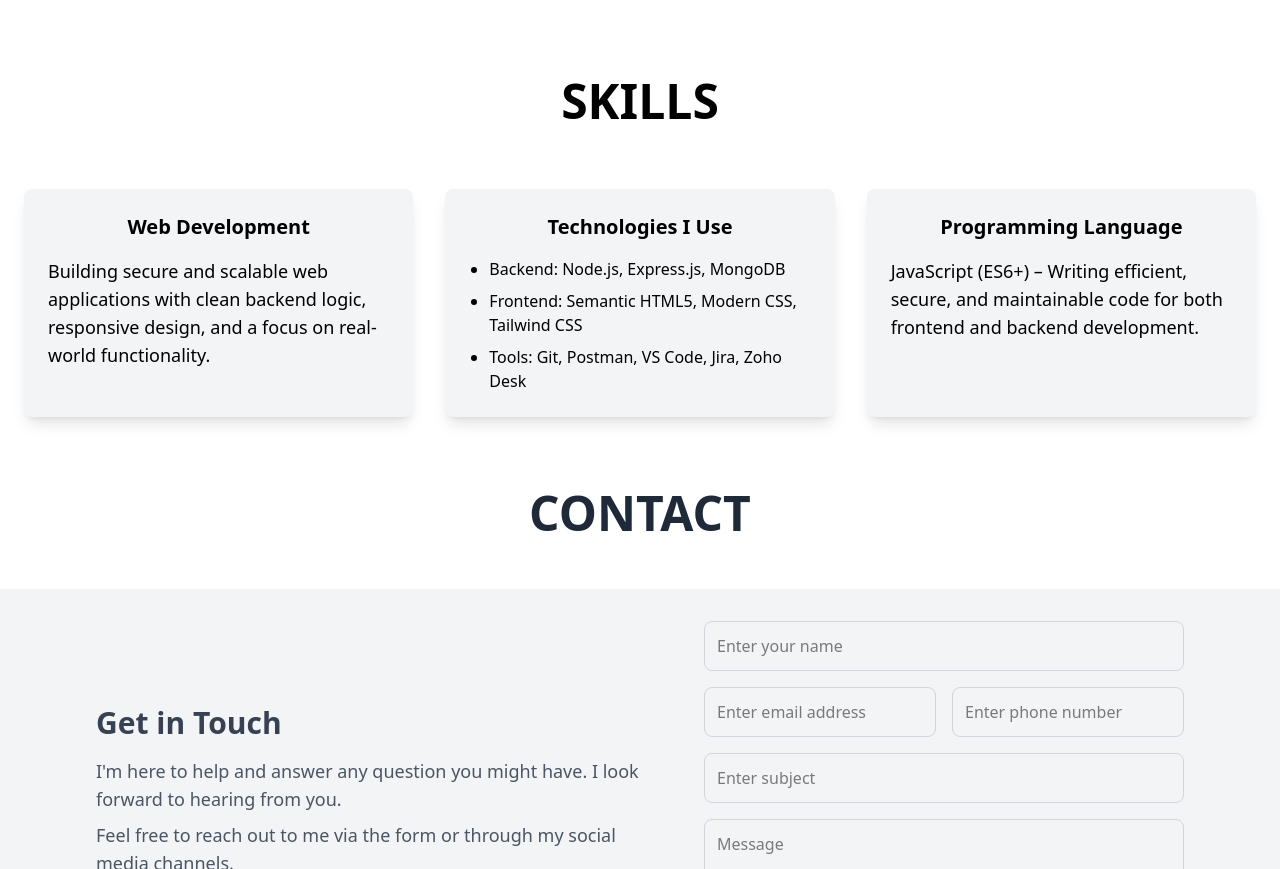
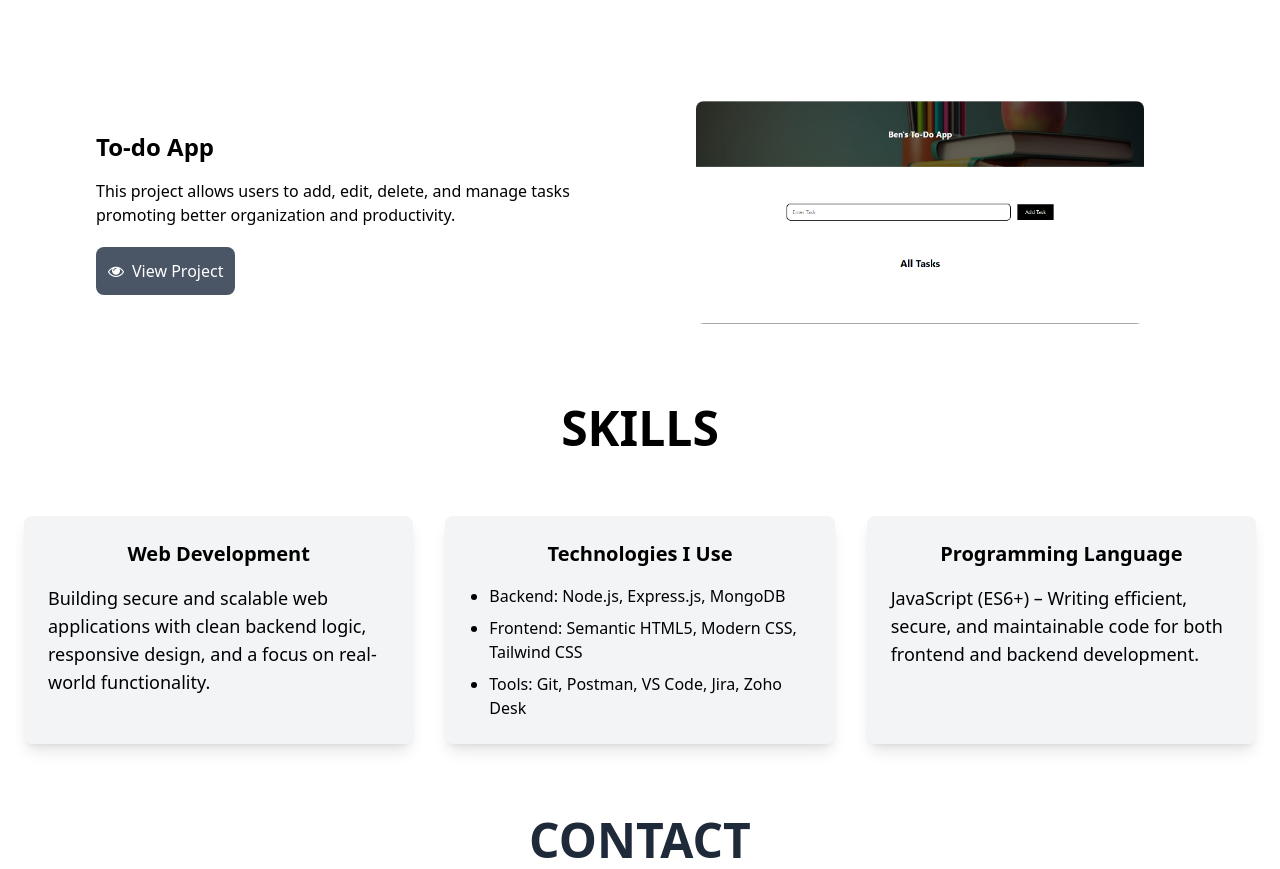
Before and after one commit to anangben/My-Portfolio, a plain HTML site: page index.html in a window 1280 px wide. Shown: the part 2164-3033 px from the top of the page. Drawn offline with nearby package versions, Linux system fonts and the light colour scheme.

Commit message:
projects updated

```diff
--- a/index.html
+++ b/index.html
@@ -258,6 +258,38 @@
         </a>
       </div>
     </section>
+
+    <!-- Project 3 -->
+    <section
+      class="flex flex-col md:flex-row justify-between items-center mt-10 p-4 md:p-8 max-w-6xl mx-auto space-y-8 md:space-y-0 md:space-x-8"
+    >
+      <!-- Text Div -->
+      <div class="w-full md:w-1/2 text-center md:text-left">
+        <h3 class="text-2xl font-bold">To-do App</h3>
+        <p class="mt-4">
+          This project allows users to add, edit, delete, and manage tasks
+          promoting better organization and productivity.
+        </p>
+        <a
+          href="https://bernard-adjetey-todo-app.netlify.app/"
+          class="inline-block mt-5"
+        >
+          <button
+            class="flex items-center justify-center gap-x-2 w-full text-black p-3 rounded-lg bg-[#4A5565] text-white hover:bg-[#2D3748] cursor-pointer"
+          >
+            <i class="fa fa-eye" aria-hidden="true"></i> View Project
+          </button>
+        </a>
+      </div>
+      <!-- Image Div -->
+      <div class="w-full md:w-1/2 flex justify-center">
+        <img
+          class="w-full max-w-sm md:max-w-md rounded-lg"
+          src="./images/todo.png"
+          alt="To-do App"
+        />
+      </div>
+    </section>
     <h2
       id="skills"
       class="text-4xl md:text-5xl font-bold text-center pt-12 pb-10"
```
Also changed, not shown: images/todo.png (added).
